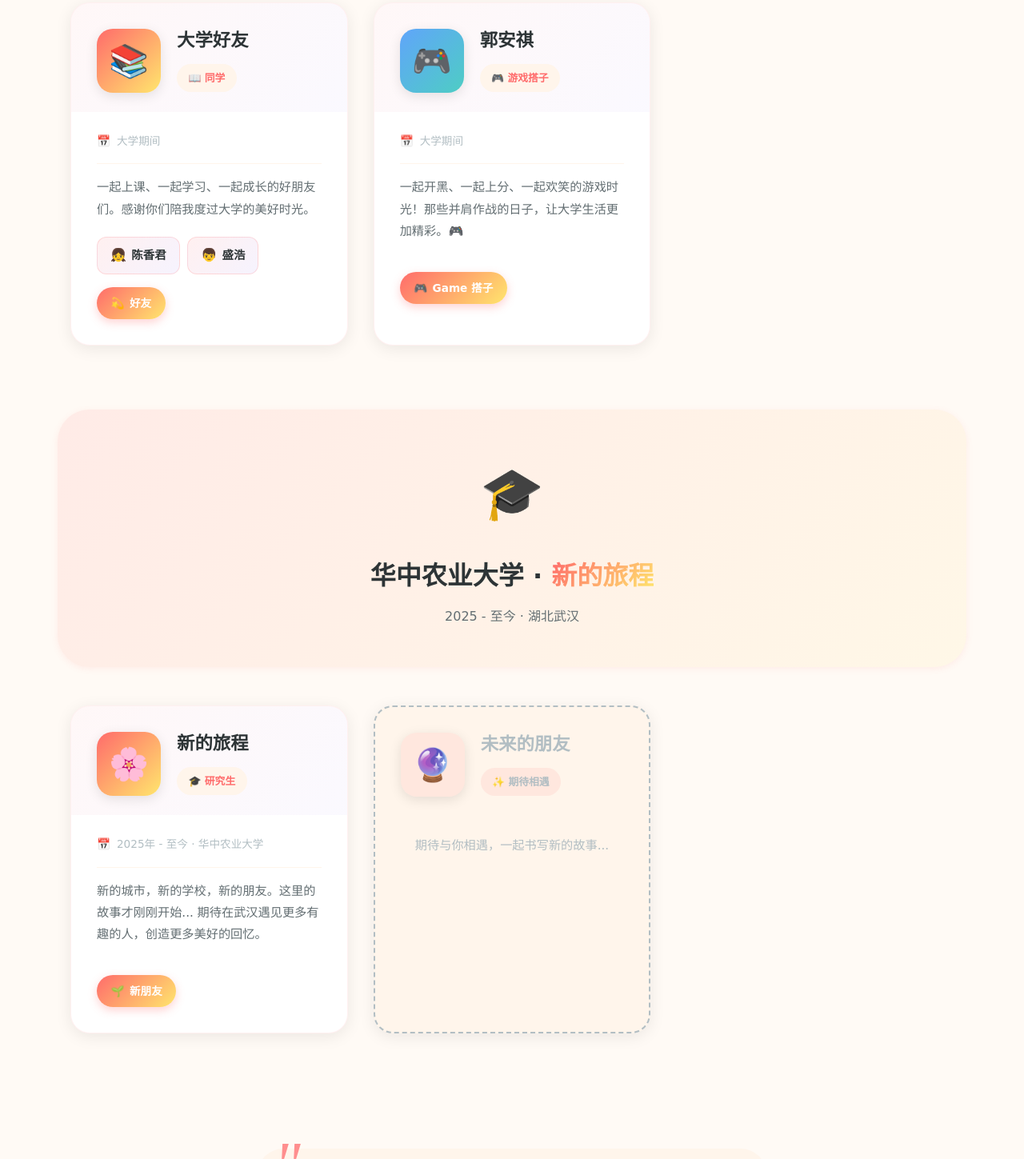
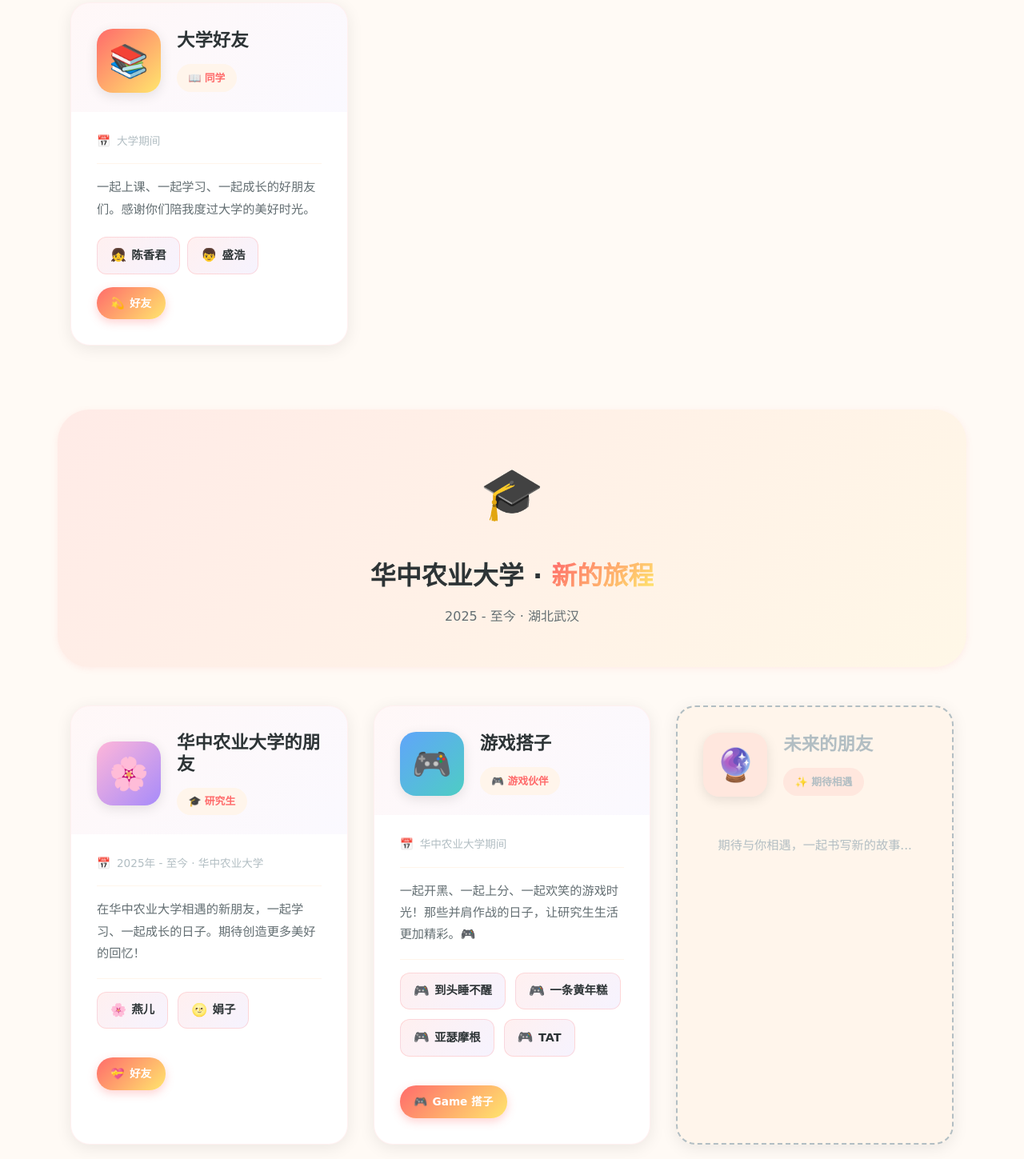
Before and after one commit to 1246691721/my-personal-website, a plain HTML site: page friends.html in a window 1280 px wide. Shown: the part 2582-4031 px from the top of the page at 80% size. Drawn offline with Linux system fonts and the light colour scheme; no server answers; a web font is replaced by a local one.

Commit message:
Update friends.html

```diff
--- a/friends.html
+++ b/friends.html
@@ -764,28 +764,6 @@
             </div>
           </div>
         </div>
-
-        <!-- 游戏搭子 -->
-        <div class="friend-card reveal">
-          <div class="friend-card-header">
-            <div class="friend-avatar" style="background: linear-gradient(135deg, #60A5FA, #4ECDC4);">🎮</div>
-            <div class="friend-info">
-              <h3>郭安祺</h3>
-              <span class="friend-tag">🎮 游戏搭子</span>
-            </div>
-          </div>
-          <div class="friend-card-body">
-            <div class="friend-time">
-              <span>📅</span> 大学期间
-            </div>
-            <div class="friend-memories">
-              <p>一起开黑、一起上分、一起欢笑的游戏时光！那些并肩作战的日子，让大学生活更加精彩。🎮</p>
-            </div>
-            <div class="relationship-badge">
-              <span>🎮</span> Game 搭子
-            </div>
-          </div>
-        </div>
       </div>
     </div>
 
@@ -798,12 +776,12 @@
       </div>
 
       <div class="friends-grid">
-        <!-- 新朋友 -->
+        <!-- 燕儿、娟子 -->
         <div class="friend-card reveal">
           <div class="friend-card-header">
-            <div class="friend-avatar" style="background: var(--gradient-warm);">🌸</div>
+            <div class="friend-avatar" style="background: linear-gradient(135deg, #FFB6D9, #A78BFA);">🌸</div>
             <div class="friend-info">
-              <h3>新的旅程</h3>
+              <h3>华中农业大学的朋友</h3>
               <span class="friend-tag">🎓 研究生</span>
             </div>
           </div>
@@ -812,10 +790,46 @@
               <span>📅</span> 2025年 - 至今 · 华中农业大学
             </div>
             <div class="friend-memories">
-              <p>新的城市，新的学校，新的朋友。这里的故事才刚刚开始... 期待在武汉遇见更多有趣的人，创造更多美好的回忆。</p>
+              <p>在华中农业大学相遇的新朋友，一起学习、一起成长的日子。期待创造更多美好的回忆！</p>
+              <div style="margin-top: 1rem; padding-top: 1rem; border-top: 1px solid var(--bg-secondary);">
+                <div style="display: flex; flex-wrap: wrap; gap: 0.75rem;">
+                  <div class="friend-name-tag"><span>🌸</span><span>燕儿</span></div>
+                  <div class="friend-name-tag"><span>🌝</span><span>娟子</span></div>
+                </div>
+              </div>
             </div>
             <div class="relationship-badge">
-              <span>🌱</span> 新朋友
+              <span>💝</span> 好友
+            </div>
+          </div>
+        </div>
+
+        <!-- 游戏搭子 -->
+        <div class="friend-card reveal">
+          <div class="friend-card-header">
+            <div class="friend-avatar" style="background: linear-gradient(135deg, #60A5FA, #4ECDC4);">🎮</div>
+            <div class="friend-info">
+              <h3>游戏搭子</h3>
+              <span class="friend-tag">🎮 游戏伙伴</span>
+            </div>
+          </div>
+          <div class="friend-card-body">
+            <div class="friend-time">
+              <span>📅</span> 华中农业大学期间
+            </div>
+            <div class="friend-memories">
+              <p>一起开黑、一起上分、一起欢笑的游戏时光！那些并肩作战的日子，让研究生生活更加精彩。🎮</p>
+              <div style="margin-top: 1rem; padding-top: 1rem; border-top: 1px solid var(--bg-secondary);">
+                <div style="display: flex; flex-wrap: wrap; gap: 0.75rem;">
+                  <div class="friend-name-tag"><span>🎮</span><span>到头睡不醒</span></div>
+                  <div class="friend-name-tag"><span>🎮</span><span>一条黄年糕</span></div>
+                  <div class="friend-name-tag"><span>🎮</span><span>亚瑟摩根</span></div>
+                  <div class="friend-name-tag"><span>🎮</span><span>TAT</span></div>
+                </div>
+              </div>
+            </div>
+            <div class="relationship-badge">
+              <span>🎮</span> Game 搭子
             </div>
           </div>
         </div>
```
